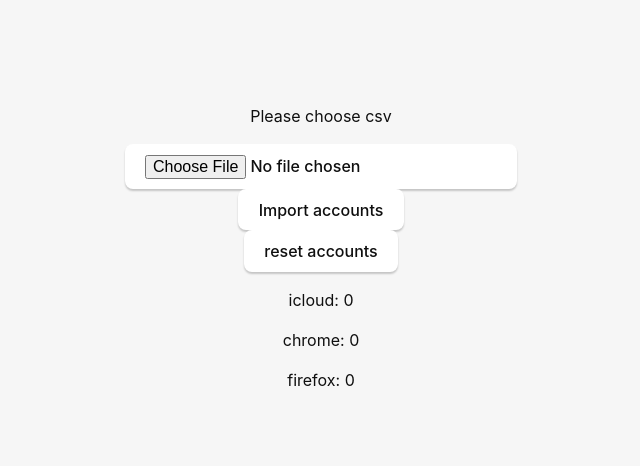
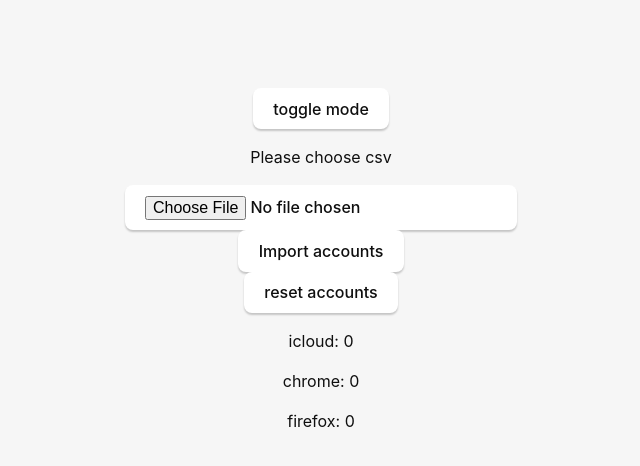
Before and after one commit to BaseW/account-manager, a Next.js app: page / in a window 1280 px wide. Shown: the top 466 px of the page, without its empty margins (319-959 px from the left). Built offline with nearby package versions, Linux system fonts and the light colour scheme.

Commit message:
add toggle button

```diff
--- a/src/components/templates/AccountFilterer/account-filterer.component.tsx
+++ b/src/components/templates/AccountFilterer/account-filterer.component.tsx
@@ -1,7 +1,7 @@
 import { Account } from '../../../types';
 import { useAccountFilterer } from './account-filterer.hooks';
 
-export const AccountFilterer = ({ accounts }: {accounts: Account[]}) => {
+export const AccountFilterer = ({ accounts, onToggleMode }: {accounts: Account[], onToggleMode: () => void}) => {
   const {
     accountMap,
     onChangeChromeCheckbox,
@@ -12,6 +12,9 @@ export const AccountFilterer = ({ accounts }: {accounts: Account[]}) => {
 
   return (
     <div>
+      <div>
+        <button onClick={() => onToggleMode()}>toggle mode</button>
+      </div>
       <div>
         <div className="filterConditions">
           {/* checkbox for icloud */}
--- a/src/components/templates/AccountImporter/account-importer.component.tsx
+++ b/src/components/templates/AccountImporter/account-importer.component.tsx
@@ -3,9 +3,10 @@ import { useAccountImporter } from "./account-importer.hooks"
 
 export const AccountImporter = ({
   accounts,
+  onToggleMode,
   updateAccounts
 }: {
-  accounts: Account[], updateAccounts: (accounts: Account[]) => void
+  accounts: Account[], onToggleMode: () => void; updateAccounts: (accounts: Account[]) => void
 }) => {
   const {
     isUploading,
@@ -17,6 +18,9 @@ export const AccountImporter = ({
 
   return (
     <div>
+      <div>
+        <button onClick={() => onToggleMode()}>toggle mode</button>
+      </div>
       <div>
         <p>Please choose csv</p>
         <input type="file" onChange={(e) => onUploadFile(e)} />
--- a/src/pages/index.tsx
+++ b/src/pages/index.tsx
@@ -7,6 +7,10 @@ function App() {
   const [mode, setMode] = useState<'import' | 'filter'>('import');
   const [accounts, setAccounts] = useState<Account[]>([]);
 
+  const updateMode = useCallback((newMode: 'import' | 'filter') => {
+    setMode(newMode);
+  }, []);
+
   const updateAccounts = useCallback((newAccounts: Account[]) => {
     setAccounts(newAccounts)
   }, []);
@@ -14,7 +18,9 @@ function App() {
   return (
     <div className="container">
       {
-        mode === 'import' ? (<AccountImporter accounts={accounts} updateAccounts={updateAccounts} />) : (<AccountFilterer accounts={accounts} />)
+        mode === 'import' ?
+          (<AccountImporter accounts={accounts} onToggleMode={() => updateMode('filter')} updateAccounts={updateAccounts} />)
+          : (<AccountFilterer onToggleMode={() => updateMode('import')} accounts={accounts} />)
       }
     </div>
   );
```
Lines whose indentation alone changed are shown as unchanged.
